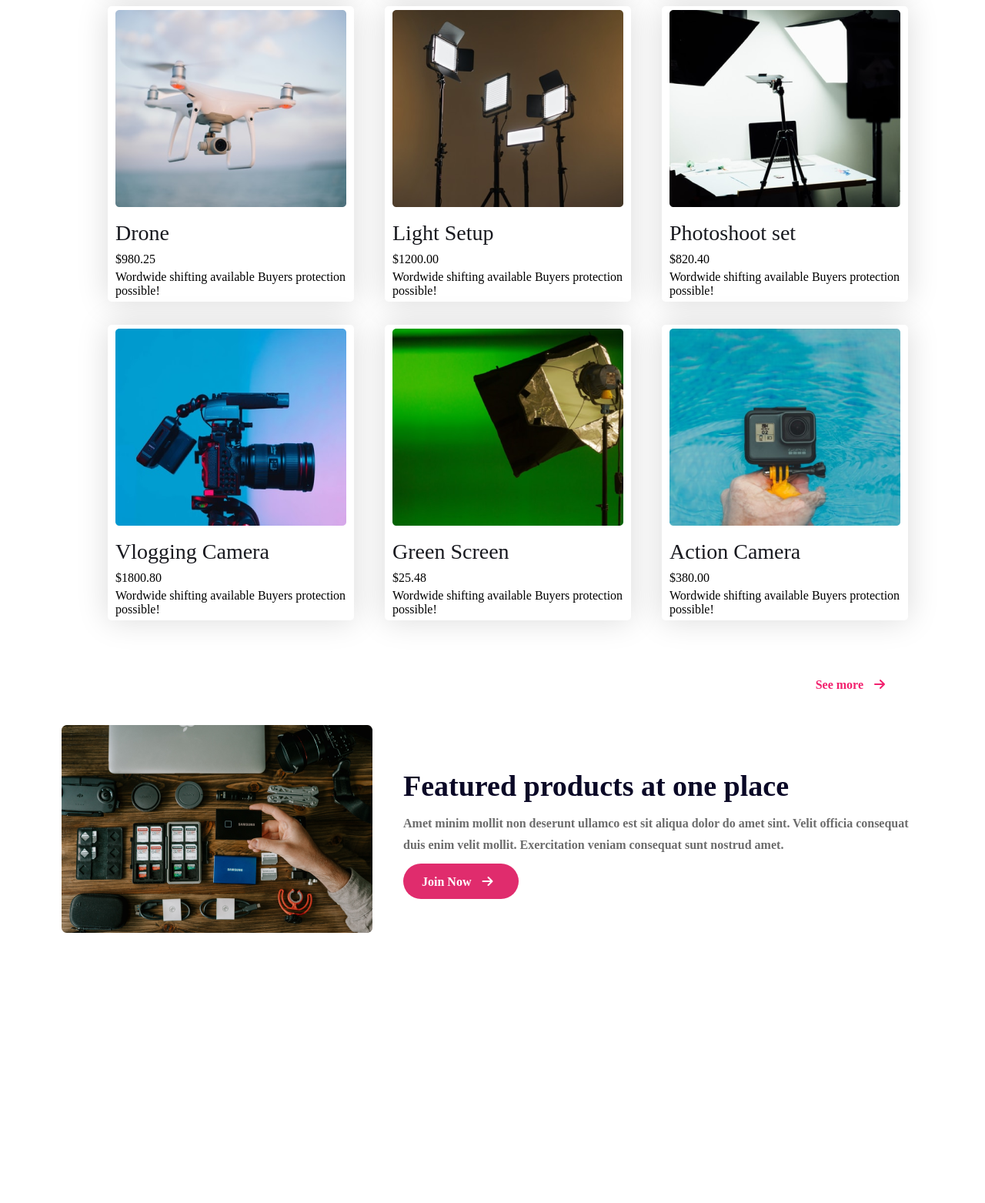
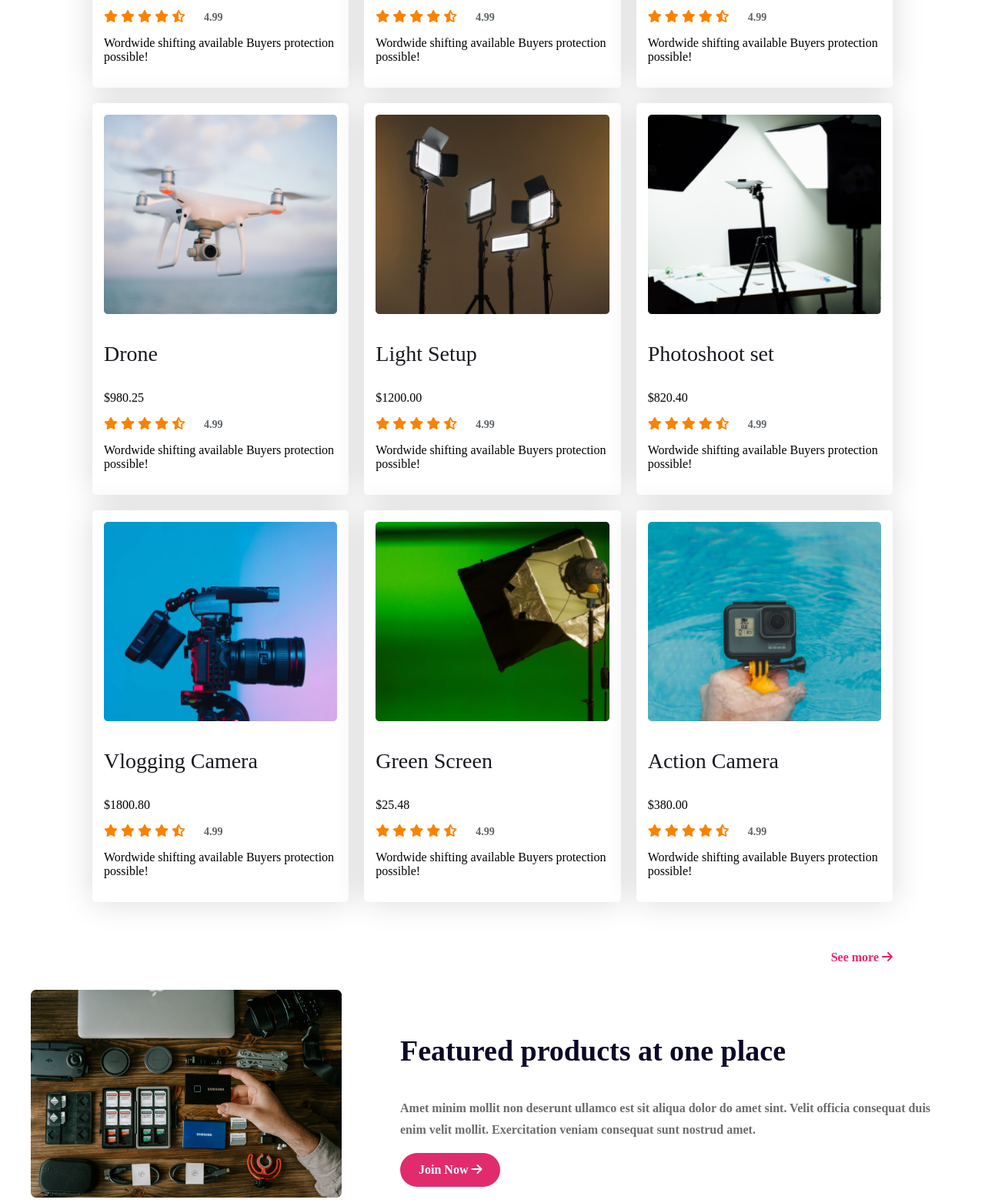
Before and after one commit to shornaa6/influencer-gear, a plain HTML site: page index.html in a window 1280 px wide. Shown: the part 1200-2763 px from the top of the page at 77% size. Before the commit the page ends 2436 px from the top, so only its background shows below. Drawn offline with Linux system fonts and the light colour scheme.

Commit message:
website done

```diff
--- a/index.html
+++ b/index.html
@@ -37,6 +37,7 @@
                 <img src="./images/main-camera.png" alt="">
             </div>
         </section>
+
         <div class="brands">
             <img src="./logos/Amazon.svg" alt="">
             <img src="./logos/Daraz.pk Logo.svg" alt="">
@@ -49,12 +50,21 @@
         <!-- popular collection -->
         <section class="popular-collection">
             <h2>popular-collection</h2>
+
             <div class="product">
                 <!-- product card -->
                 <div class="product-card">
                     <img src="./images/tripod.png" alt="">
                     <h3>Flex Tripod</h3>
                     <p>$50.48</p>
+                    <div class="ratting">
+                        <i class="fa-solid fa-star"></i>
+                        <i class="fa-solid fa-star"></i>
+                        <i class="fa-solid fa-star"></i>
+                        <i class="fa-solid fa-star"></i>
+                        <i class="fa-solid fa-star-half-stroke"></i>
+                        <span>4.99</span>
+                    </div>
                     <p>Wordwide shifting available
                         Buyers protection possible!</p>
                 </div>
@@ -62,6 +72,14 @@
                     <img src="./images/mic.png" alt="">
                     <h3>Microphone</h3>
                     <p>$120.25</p>
+                    <div class="ratting">
+                        <i class="fa-solid fa-star"></i>
+                        <i class="fa-solid fa-star"></i>
+                        <i class="fa-solid fa-star"></i>
+                        <i class="fa-solid fa-star"></i>
+                        <i class="fa-solid fa-star-half-stroke"></i>
+                        <span>4.99</span>
+                    </div>
                     <p>Wordwide shifting available
                         Buyers protection possible!</p>
                 </div>
@@ -69,6 +87,14 @@
                     <img src="./images/airpod.png" alt="">
                     <h3>Airbuds</h3>
                     <p>$100.00</p>
+                    <div class="ratting">
+                        <i class="fa-solid fa-star"></i>
+                        <i class="fa-solid fa-star"></i>
+                        <i class="fa-solid fa-star"></i>
+                        <i class="fa-solid fa-star"></i>
+                        <i class="fa-solid fa-star-half-stroke"></i>
+                        <span>4.99</span>
+                    </div>
                     <p>Wordwide shifting available
                         Buyers protection possible!</p>
                 </div>
@@ -76,6 +102,14 @@
                     <img src="./images/drone.png" alt="">
                     <h3>Drone</h3>
                     <p>$980.25</p>
+                    <div class="ratting">
+                        <i class="fa-solid fa-star"></i>
+                        <i class="fa-solid fa-star"></i>
+                        <i class="fa-solid fa-star"></i>
+                        <i class="fa-solid fa-star"></i>
+                        <i class="fa-solid fa-star-half-stroke"></i>
+                        <span>4.99</span>
+                    </div>
                     <p>Wordwide shifting available
                         Buyers protection possible!</p>
                 </div>
@@ -83,6 +117,14 @@
                     <img src="./images/lights.png" alt="">
                     <h3>Light Setup</h3>
                     <p>$1200.00</p>
+                    <div class="ratting">
+                        <i class="fa-solid fa-star"></i>
+                        <i class="fa-solid fa-star"></i>
+                        <i class="fa-solid fa-star"></i>
+                        <i class="fa-solid fa-star"></i>
+                        <i class="fa-solid fa-star-half-stroke"></i>
+                        <span>4.99</span>
+                    </div>
                     <p>Wordwide shifting available
                         Buyers protection possible!</p>
                 </div>
@@ -90,6 +132,14 @@
                     <img src="./images/setup.png" alt="">
                     <h3>Photoshoot set</h3>
                     <p>$820.40</p>
+                    <div class="ratting">
+                        <i class="fa-solid fa-star"></i>
+                        <i class="fa-solid fa-star"></i>
+                        <i class="fa-solid fa-star"></i>
+                        <i class="fa-solid fa-star"></i>
+                        <i class="fa-solid fa-star-half-stroke"></i>
+                        <span>4.99</span>
+                    </div>
                     <p>Wordwide shifting available
                         Buyers protection possible!</p>
                 </div>
@@ -97,6 +147,14 @@
                     <img src="./images/camera.png" alt="">
                     <h3>Vlogging Camera</h3>
                     <p>$1800.80</p>
+                    <div class="ratting">
+                        <i class="fa-solid fa-star"></i>
+                        <i class="fa-solid fa-star"></i>
+                        <i class="fa-solid fa-star"></i>
+                        <i class="fa-solid fa-star"></i>
+                        <i class="fa-solid fa-star-half-stroke"></i>
+                        <span>4.99</span>
+                    </div>
                     <p>Wordwide shifting available
                         Buyers protection possible!</p>
                 </div>
@@ -104,6 +162,14 @@
                     <img src="./images/single-light.png" alt="">
                     <h3>Green Screen</h3>
                     <p>$25.48</p>
+                    <div class="ratting">
+                        <i class="fa-solid fa-star"></i>
+                        <i class="fa-solid fa-star"></i>
+                        <i class="fa-solid fa-star"></i>
+                        <i class="fa-solid fa-star"></i>
+                        <i class="fa-solid fa-star-half-stroke"></i>
+                        <span>4.99</span>
+                    </div>
                     <p>Wordwide shifting available
                         Buyers protection possible!</p>
                 </div>
@@ -111,6 +177,14 @@
                     <img src="./images/action.png" alt="">
                     <h3>Action Camera</h3>
                     <p>$380.00</p>
+                    <div class="ratting">
+                        <i class="fa-solid fa-star"></i>
+                        <i class="fa-solid fa-star"></i>
+                        <i class="fa-solid fa-star"></i>
+                        <i class="fa-solid fa-star"></i>
+                        <i class="fa-solid fa-star-half-stroke"></i>
+                        <span>4.99</span>
+                    </div>
                     <p>Wordwide shifting available
                         Buyers protection possible!</p>
                 </div>
@@ -124,19 +198,33 @@
 
         <section class="featured-section">
             <div class="featured-content">
-                <div class="feature-text">
                     <div class="featured-img">
                         <img src="./images/gear.png" alt="">
                     </div>
-                    <div>
-                    <h2>Featured products at one place</h2>
-                    <p>Amet minim mollit non deserunt ullamco est sit aliqua dolor do amet sint. Velit officia consequat
-                        duis enim velit mollit. Exercitation veniam consequat sunt nostrud amet.</p>
-                    <button class="btn">Join Now <i class="fa-solid fa-arrow-right"></i></button>
-                </div>
+                    <div class="feature-text">
+                        <h2>Featured products at one place</h2>
+                        <p>Amet minim mollit non deserunt ullamco est sit aliqua dolor do amet sint. Velit officia
+                            consequat
+                            duis enim velit mollit. Exercitation veniam consequat sunt nostrud amet.</p>
+                        <button class="btn">Join Now <i class="fa-solid fa-arrow-right"></i></button>
+                    </div>
+            </div>
+        </section>
+
+        <footer>
+            <div class="footer-content">
+                <h3>Influencer products
+                </h3>
+                <p>Copyright © 2020 influencer products</p>
+                <p>All Right Reserved</p>
+                <div class="social-icon">
+                    <i class="fa-brands fa-facebook"></i>
+                    <i class="fa-brands fa-twitter"></i>
+                    <i class="fa-brands fa-instagram"></i>
+                    <i class="fa-brands fa-linkedin"></i>
                 </div>
             </div>
-        </section>
+        </footer>
     </div>
 </body>
 
--- a/style.css
+++ b/style.css
@@ -1,6 +1,11 @@
-* {
+/* * {
     margin: 5px 10px;
     padding: auto;
+} */
+
+.container {
+    width: 1200px;
+    margin: 0 auto;
 }
 
 .navbar {
@@ -45,6 +50,10 @@
     justify-content: space-between;
     /* padding: 50px 80px; */
     background-color: #f9f9f9;
+}
+
+.hero-img {
+    background: url(./images/Circle\ design.svg);
 }
 
 .hero-content {
@@ -128,6 +137,7 @@
     box-shadow: 0px 0px 40px 0px rgba(0, 0, 0, 0.15);
     background: rgb(255, 255, 255);
     border-radius: 5px;
+    padding: 15px;
 }
 
 .product-card h3 {
@@ -136,16 +146,28 @@
     font-size: 28px;
     font-weight: 500;
     line-height: 40px;
-    letter-spacing: 0%;
     text-align: left;
 
 }
+.product-card img{
+    width: 100%;
+}
 
+.ratting {
+
+    color: rgb(251, 130, 0);
+}
+
+.ratting span{
+    color: rgb(94, 99, 102);
+font-size: 14px;
+font-weight: 700;
+margin-left: 20px;
+}
 
 /* featured */
 .see-more {
     color: rgba(240, 0, 88, 0.87);
-    font-family: Poppins;
     font-size: 16px;
     font-weight: 700;
     line-height: 24px;
@@ -154,18 +176,25 @@
     margin-bottom: 30px;
 }
 
-.see-more a{
+.see-more a {
     text-decoration: none;
     color: rgba(240, 0, 88, 0.87);
 }
 
+.featured-content {
+    display: flex;
+    justify-content: space-between;
+    align-items: center;
+    margin-bottom: 30px;
+
+}
+
 .feature-text{
-    display: flex;
-    align-items: center;
+    width: 60%;
 }
-.feature-text h2{
+
+.feature-text h2 {
     color: rgb(10, 8, 38);
-font-family: Poppins;
     font-size: 38px;
     font-weight: 700;
     line-height: 60px;
@@ -173,12 +202,45 @@ letter-spacing: 0px;
     text-align: left;
 }
 
-.feature-text p{
+.feature-text p {
     color: rgb(108, 108, 108);
-font-family: Poppins;
     font-size: 16px;
     font-weight: 700;
     line-height: 28px;
     letter-spacing: 0px;
     text-align: left;
 }
+
+
+/* footer */
+footer {
+    background-color: #050546;
+    color: white;
+    padding: 20px 0;
+    text-align: center;
+}
+
+.footer-content h3 {
+    color: rgb(255, 255, 255);
+    font-family: Poppins;
+    font-size: 24px;
+    font-weight: 700;
+    line-height: 36px;
+    letter-spacing: 0px;
+
+}
+
+.footer-content p {
+    color: rgb(217, 219, 225);
+    font-family: Manrope;
+    font-size: 14px;
+    font-weight: 700;
+    line-height: 24px;
+}
+
+.social-icon{
+    display: flex;
+    align-items: center;
+    justify-content: center;
+    gap: 20px;
+}
```
Lines whose indentation alone changed are shown as unchanged.
